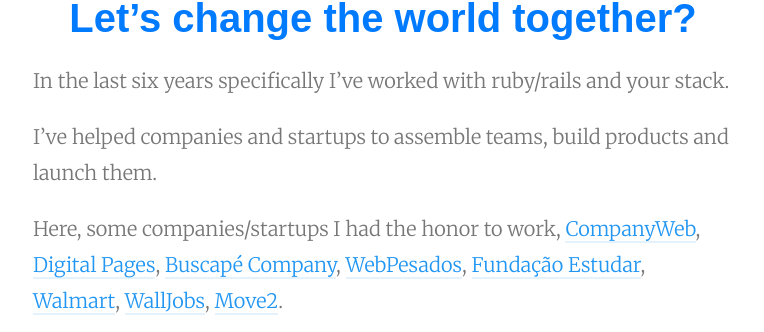
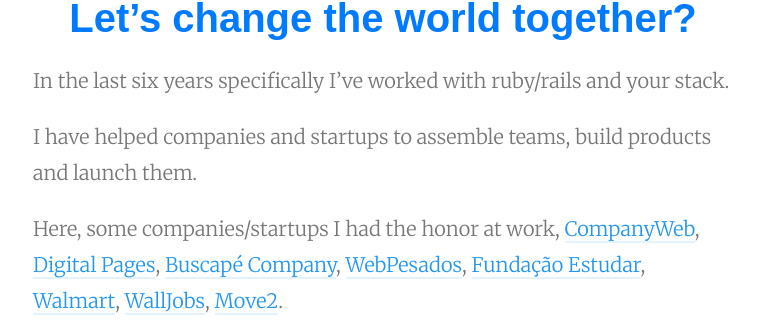
Before and after one commit to fabianoleittes/fabianoleittes.github.io, a Jekyll site: the page built from hire.md, in a window 1280 px wide. Shown: the part 205-537 px from the top of the page, without its empty margins (257-1021 px from the left). Built offline with Jekyll 4.4.1, drawn with Linux system fonts in a browser that asks for light colours; nearby versions of some CDN libraries; comment, search, counter and statistics services are not loaded.

Commit message:
Fix grammar.

```diff
--- a/hire.md
+++ b/hire.md
@@ -8,9 +8,9 @@
 
 In the last six years specifically I've worked with ruby/rails and your stack.
 
-I've helped companies and startups to assemble teams, build products and launch them.
+I have helped companies and startups to assemble teams, build products and launch them.
 
-Here, some companies/startups I had the honor to work, [CompanyWeb](http://www.companyweb.com.br),
+Here, some companies/startups I had the honor at work, [CompanyWeb](http://www.companyweb.com.br),
 [Digital Pages](http://digitalpages.com.br), [Buscapé Company](http://www.buscapecompany.com), [WebPesados](http://webpesados.com.br), [Fundação Estudar](https://www.estudar.org.br),
 [Walmart](https://www.walmart.com.br),
 [WallJobs](http://www.walljobs.com.br/), [Move2](http://move2.com.br).
```
Also changed, not shown: about.md (+2 -2 lines).
